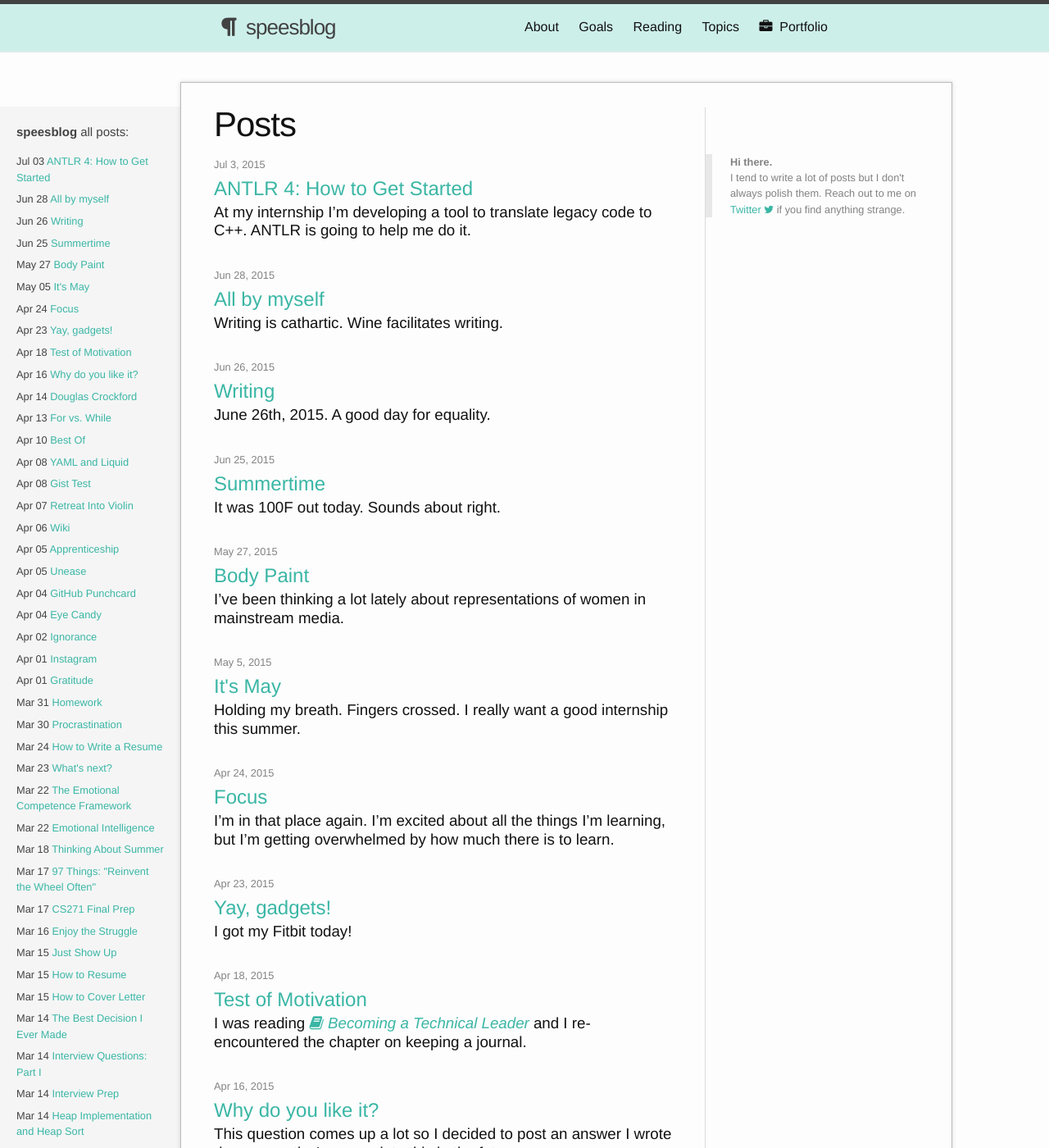
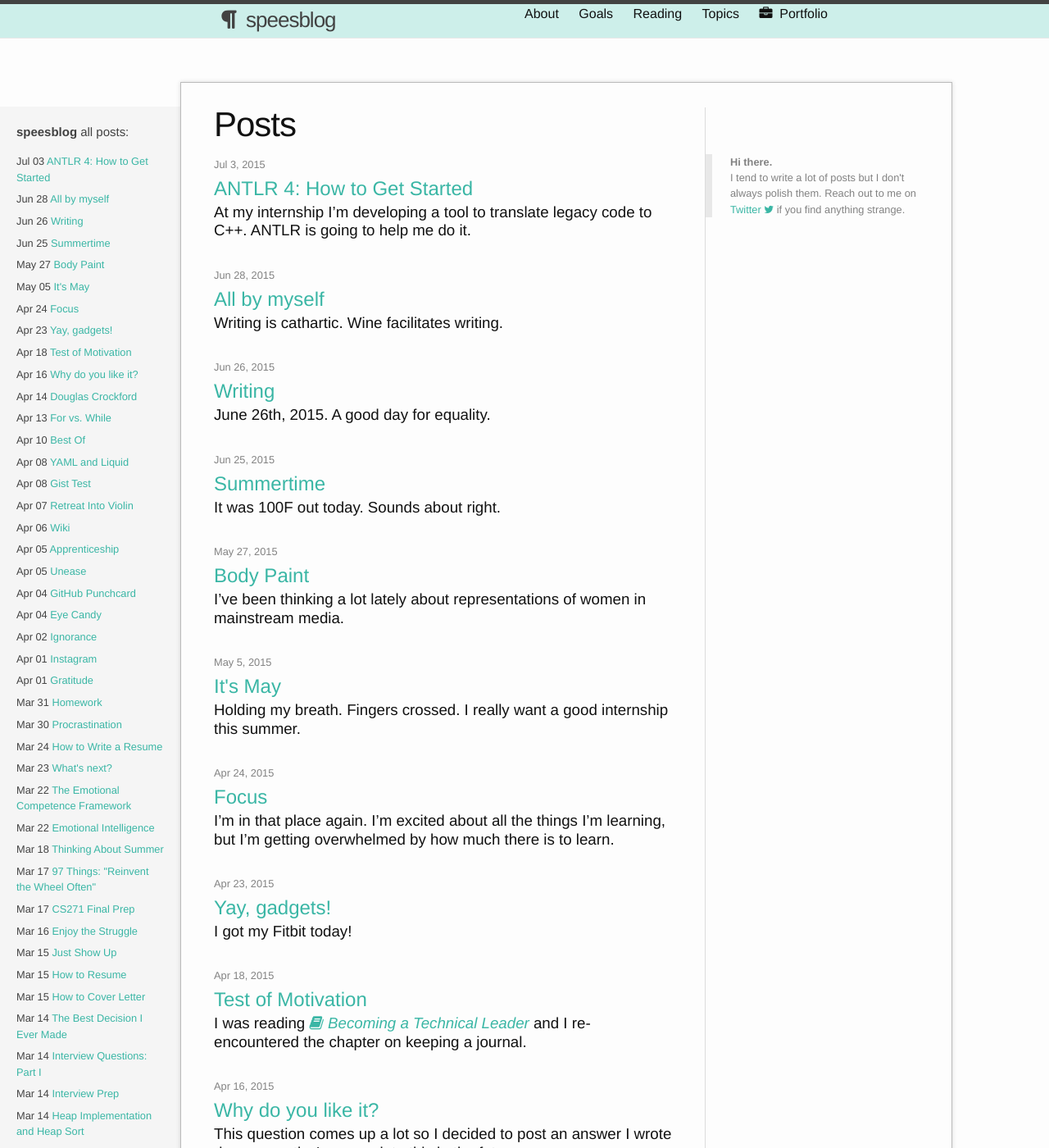
Before and after one commit to shelbyspees/speesblog, a Jekyll site: the page built from index.html, in a window 1280 px wide and 1400 px high. Shown: the whole window at 82% size. Built offline with Jekyll 4.4.1, drawn with Linux system fonts in a browser that asks for light colours; nearby versions of some CDN libraries; the list of posts is cut into pages by our own code.

Commit message:
Adjust header

```diff
--- a/_sass/_layout.scss
+++ b/_sass/_layout.scss
@@ -4,7 +4,6 @@
 .site-header {
     border-top: 5px solid $grey-color-dark;
     border-bottom: 1px solid $grey-color-light;
-    min-height: 56px;
 
     // Positioning context for the mobile navigation icon
     position: relative;
@@ -21,7 +20,6 @@
 
 .site-title {
     font-size: 26px;
-    line-height: 56px;
     letter-spacing: -1px;
     margin-bottom: 0;
     float: left;
@@ -34,7 +32,6 @@
 
 .site-nav {
     float: right;
-    line-height: 56px;
 
     .menu-icon {
         display: none;
```
